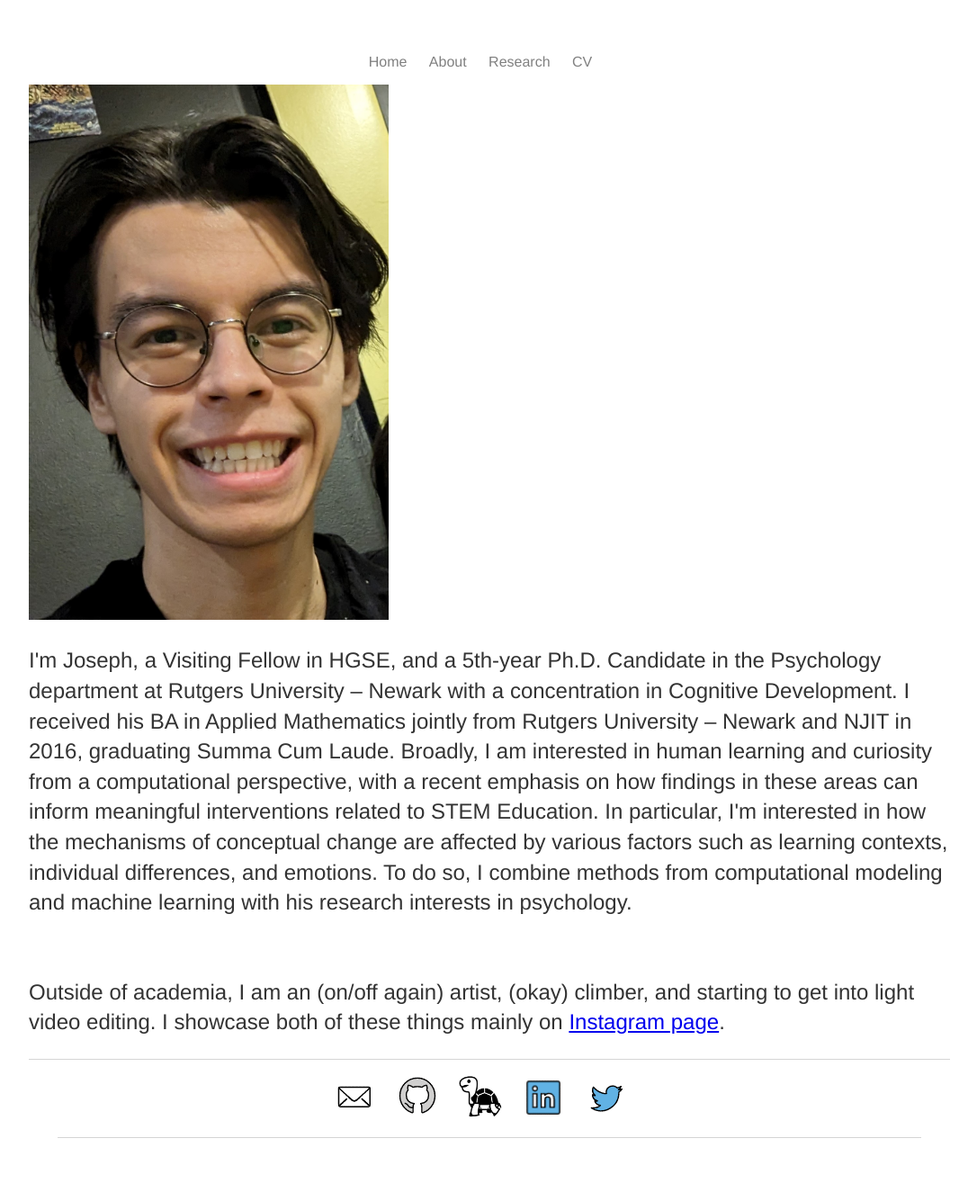
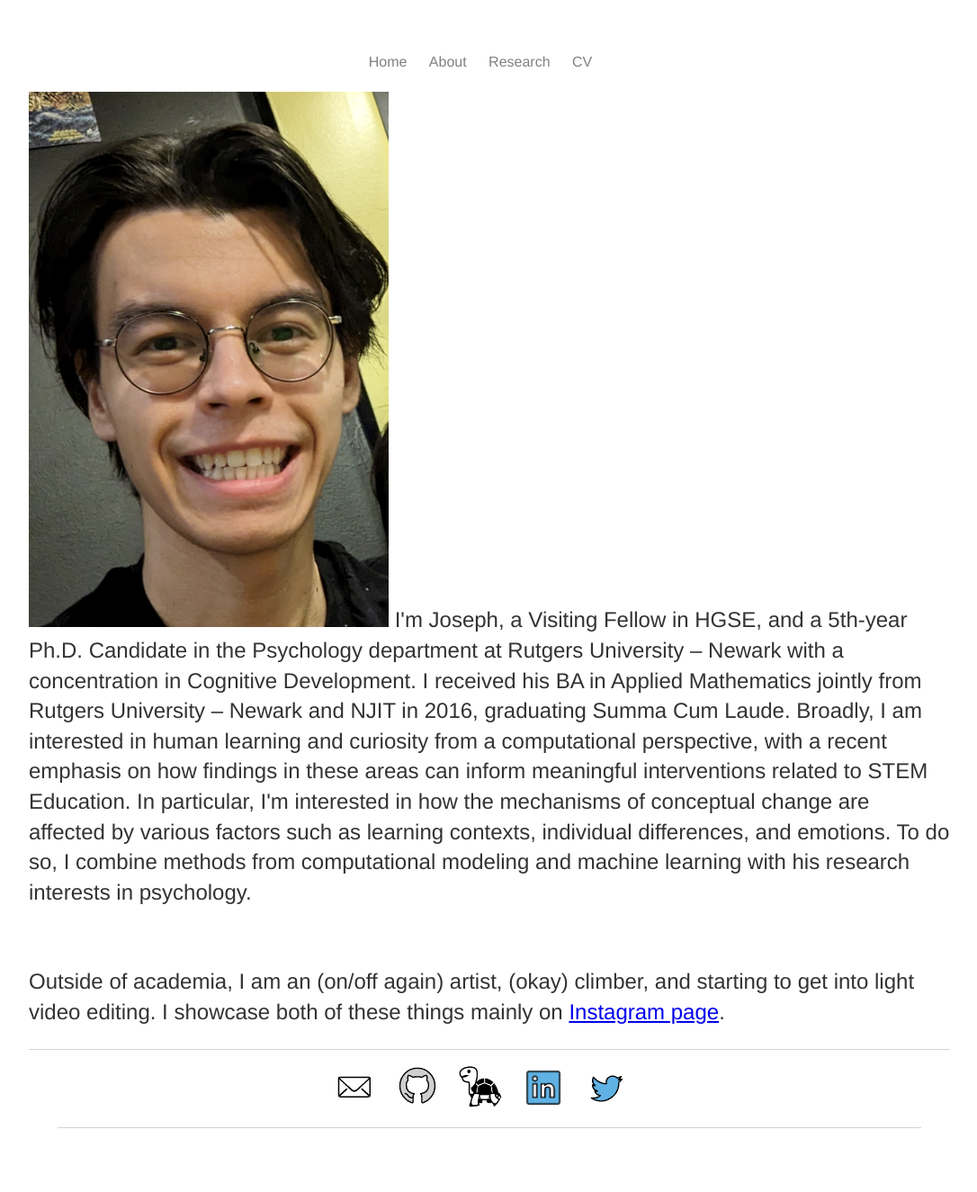
Before and after one commit to ColantonioLearn/ColantonioLearn.github.io, a Jekyll site: the page built from about/index.html, in a window 1280 px wide. Shown: the whole page at 90% size, without its empty margins (96-1182 px from the left). Built offline with Jekyll 4.4.1, drawn with Linux system fonts in a browser that asks for light colours.

Commit message:
move pic

```diff
--- a/about/index.html
+++ b/about/index.html
@@ -4,8 +4,7 @@ title: About Joseph
 ---
 <body>
 <div class="blurb">
-		<img src="CropJosephPhoto.jpg" alt="Joseph's Photo" width=400px>
-		<p>I'm Joseph, a Visiting Fellow in HGSE, and a 5th-year Ph.D. Candidate in the Psychology department at Rutgers University – Newark with a concentration in Cognitive Development.
+		<p><img src="CropJosephPhoto.jpg" alt="Joseph's Photo" width=400px> I'm Joseph, a Visiting Fellow in HGSE, and a 5th-year Ph.D. Candidate in the Psychology department at Rutgers University – Newark with a concentration in Cognitive Development.
 		I received his BA in Applied Mathematics jointly from Rutgers University – Newark and NJIT in 2016, graduating Summa Cum Laude. Broadly, I am interested in human learning and curiosity
 		from a computational perspective, with a recent emphasis on how findings in these areas can inform meaningful interventions related to STEM Education. In particular, I'm interested in
 		how the mechanisms of conceptual change are affected by various factors such as learning contexts, individual differences, and emotions. To do so, I combine methods from computational
```
